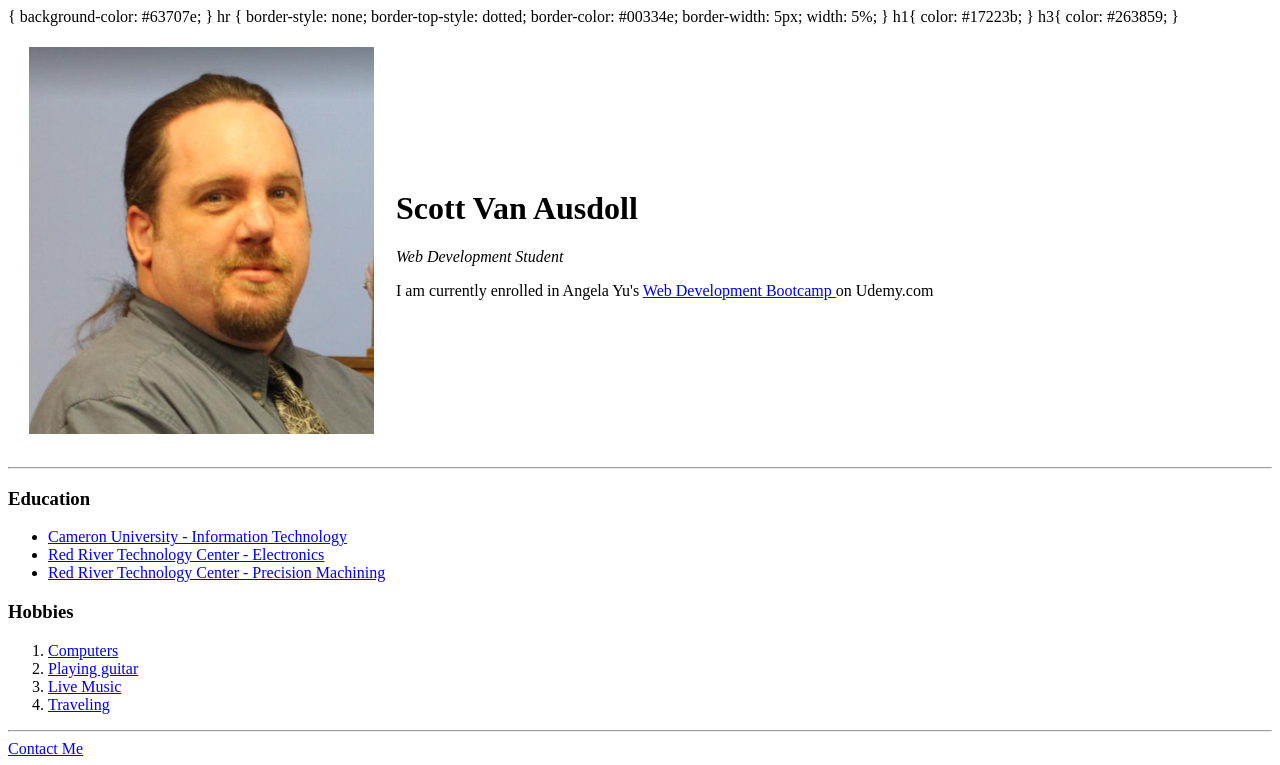
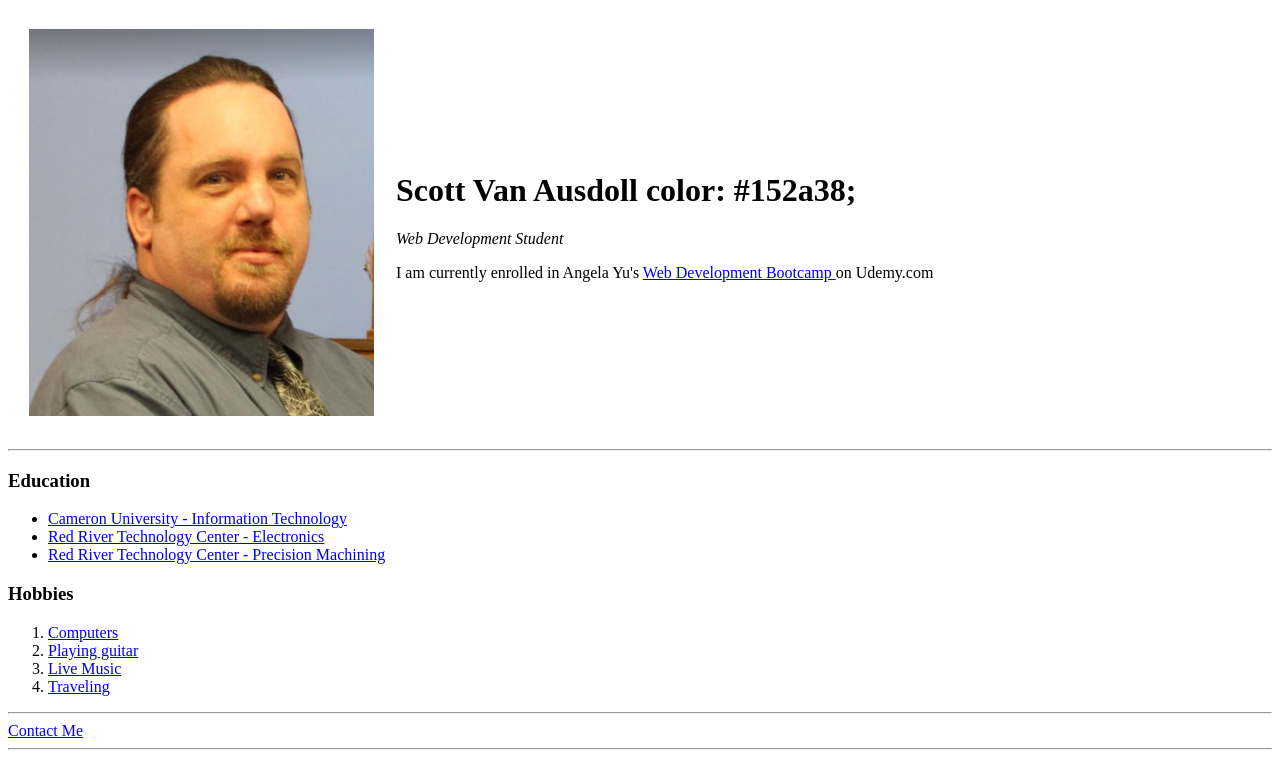
Before and after one commit to scott22v/cv, a plain HTML site: page index.html in a window 1280 px wide. Shown: the top 765 px of the page. Drawn offline with Linux system fonts and the light colour scheme.

Commit message:
Update index.html

```diff
--- a/index.html
+++ b/index.html
@@ -6,28 +6,13 @@
 
   </head>
 
-  <body>{
-         background-color: #63707e;
-    }
+  <body>
 
-    hr {
-      border-style:  none;
-      border-top-style: dotted;
-      border-color: #00334e;
-      border-width: 5px;
-      width: 5%;
-      }
-      h1{
-        color: #17223b;
-      }
-      h3{
-        color: #263859;
-      }
 
     <table cellspacing="20" >
       <tr>
         <td><img src="pics/Scott.png" alt="Scott's profile picture"></td>
-        <td><h1>Scott Van Ausdoll</h1>
+        <td><h1>Scott Van Ausdoll color: #152a38;</h1>
         <p><em>Web Development Student</em></p>
         <p>I am currently enrolled in Angela Yu's <a href="https://www.udemy.com/course/the-complete-web-development-bootcamp/">Web Development Bootcamp </a>on Udemy.com</p></td>
        </tr>
```
